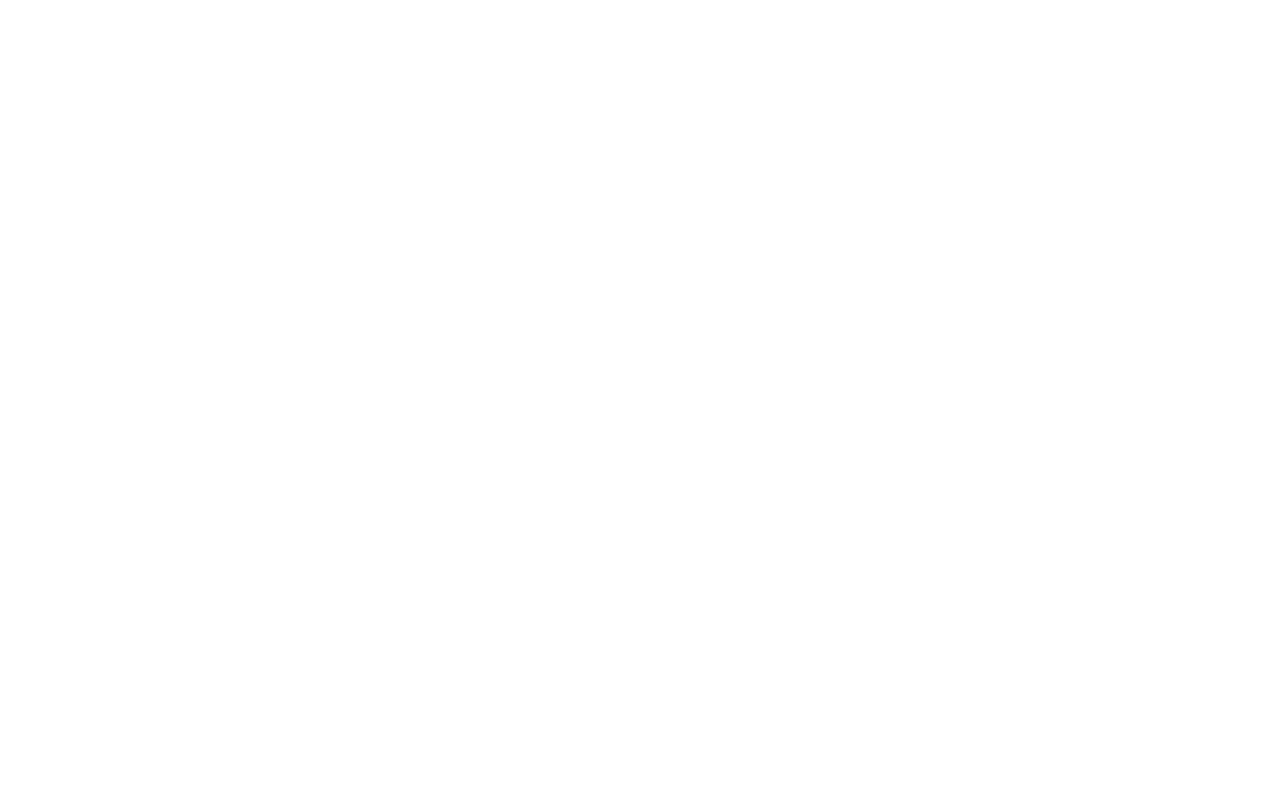
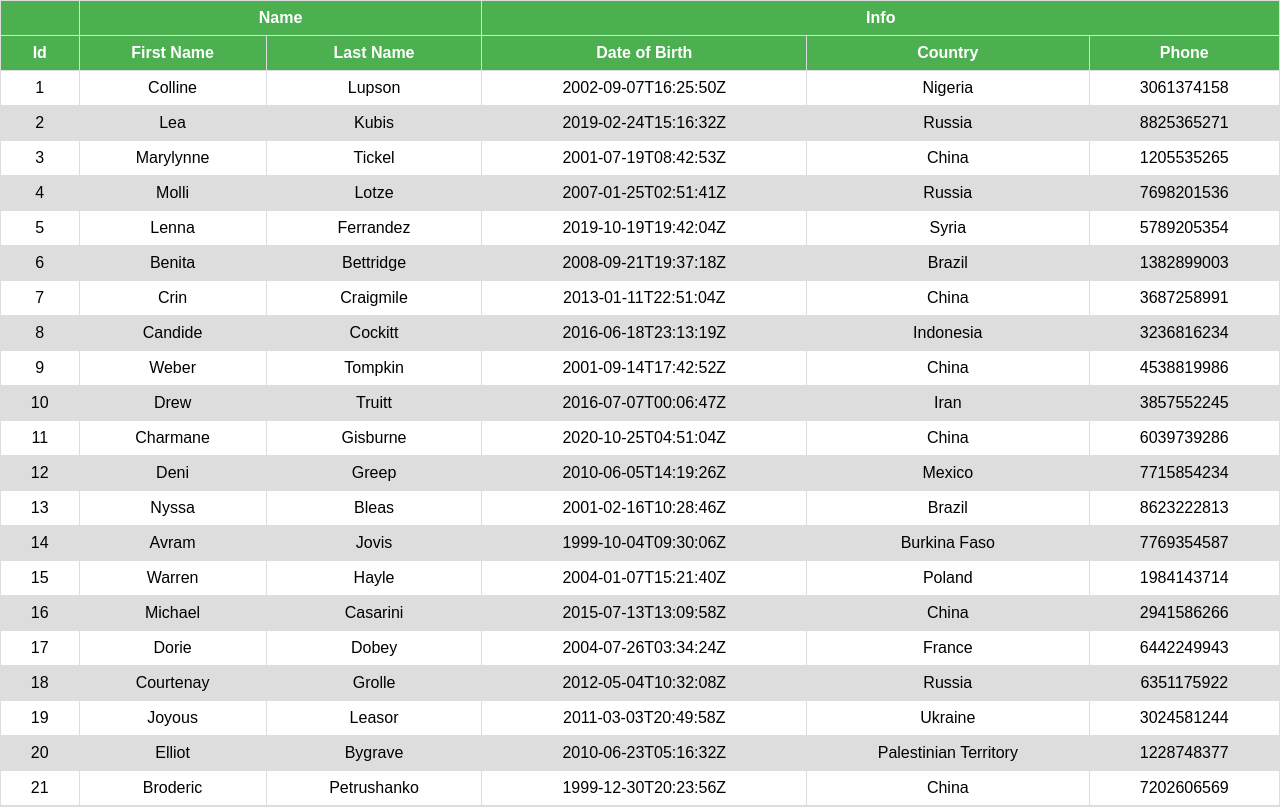
Before and after one commit to jahan-nusrat/formik-practice, a React (Create React App) app: page /table/grouped in a window 1280 px wide. Shown: the top 807 px of the page. Built offline with nearby package versions, Linux system fonts and the light colour scheme.

Commit message:
grouped column and sorting

```diff
--- a/package.json
+++ b/package.json
@@ -11,6 +11,7 @@
     "react": "^16.13.1",
     "react-datepicker": "^3.3.0",
     "react-dom": "^16.13.1",
+    "react-icons": "^4.1.0",
     "react-router-dom": "^5.2.0",
     "react-scripts": "3.4.3",
     "react-table": "^7.6.2",
--- a/src/App.css
+++ b/src/App.css
@@ -67,3 +67,8 @@
     background-color: #4caf50;
     color: #fff;
   }
+
+.reactIcon {
+  color: #000000;
+  margin-left: 5px;
+}
--- /dev/null
+++ b/src/components/React-Table/GroupedColTable.js
@@ -0,0 +1,62 @@
+import React, { useMemo } from 'react'
+import { useTable } from 'react-table'
+import DummyData from './dummy.json'
+import { GROUPED_COLUMNS } from './columns'
+
+const GroupedColTable = () => {
+    const columns = useMemo(() => GROUPED_COLUMNS, []);
+    const data = useMemo(() => DummyData, []);
+    const tableInstance =  useTable({
+        columns,
+        data
+    })
+
+    console.log(tableInstance)
+
+    const {
+        getTableProps,
+        getTableBodyProps,
+        headerGroups,
+        rows,
+        prepareRow
+    } = tableInstance
+
+    return (
+        <table {...getTableProps()}>
+            <thead>
+            {
+                headerGroups.map(headerGroup => (
+                    <tr {...headerGroup.getHeaderGroupProps()}>
+                        {
+                            headerGroup.headers.map(column => (
+                                <th {...column.getHeaderProps()}>
+                                    {column.render('Header')}
+                                </th>
+                            ))
+                        }
+                    </tr>
+                ))
+            }
+            </thead>
+            <tbody {...getTableBodyProps()}>
+                {
+                    rows.map(row => {
+                        prepareRow(row)
+                        return (
+                            <tr {...row.getRowProps()}>
+                                {
+                                    row.cells.map((cell)=>{
+                                        return <td {...cell.getCellProps()}>{cell.render('Cell')}</td>
+                                    })
+                                }
+                            </tr>
+                        )
+                    })
+                }
+
+            </tbody>
+        </table>
+    )
+}
+
+export default GroupedColTable
--- /dev/null
+++ b/src/components/React-Table/SortingTable.js
@@ -0,0 +1,64 @@
+import React, { useMemo } from 'react'
+import { useTable,useSortBy } from 'react-table'
+import DummyData from './dummy.json'
+import { GROUPED_COLUMNS } from './columns'
+import { FaCaretSquareDown, FaCaretSquareUp } from 'react-icons/fa'
+
+const SortingTable = () => {
+    const columns = useMemo(() => GROUPED_COLUMNS, []);
+    const data = useMemo(() => DummyData, []);
+    const {
+        getTableProps,
+        getTableBodyProps,
+        headerGroups,
+        rows,
+        prepareRow
+    } =  useTable({
+        columns,
+        data
+    },
+    useSortBy
+    )
+
+    return (
+        <table {...getTableProps()}>
+            <thead>
+            {
+                headerGroups.map(headerGroup => (
+                    <tr {...headerGroup.getHeaderGroupProps()}>
+                        {
+                            headerGroup.headers.map(column => (
+                                <th {...column.getHeaderProps(column.getSortByToggleProps())}>
+                                    {column.render('Header')}
+                                    <span>
+                                    { column.isSorted ? (column.isSortedDesc ? <FaCaretSquareDown className='reactIcon' />:<FaCaretSquareUp className='reactIcon' />) : ''}
+                                    </span>
+                                </th>
+                            ))
+                        }
+                    </tr>
+                ))
+            }
+            </thead>
+            <tbody {...getTableBodyProps()}>
+                {
+                    rows.map(row => {
+                        prepareRow(row)
+                        return (
+                            <tr {...row.getRowProps()}>
+                                {
+                                    row.cells.map((cell)=>{
+                                        return <td {...cell.getCellProps()}>{cell.render('Cell')}</td>
+                                    })
+                                }
+                            </tr>
+                        )
+                    })
+                }
+
+            </tbody>
+        </table>
+    )
+}
+
+export default SortingTable
--- a/src/components/React-Table/columns.js
+++ b/src/components/React-Table/columns.js
@@ -40,3 +40,48 @@ export const COLUMNS = [
         accessor : 'phone'
     },
 ]
+
+export const GROUPED_COLUMNS = [
+    {
+        Header : 'Id',
+        Footer : 'Id',
+        accessor : 'id'
+    },
+    {
+        Header : 'Name',
+        Footer : 'Name',
+        columns : [
+            {
+                Header : 'First Name',
+                Footer : 'First Name',
+                accessor : 'first_name'
+            },
+            {
+                Header : 'Last Name',
+                Footer : 'Last Name',
+                accessor : 'last_name'
+            },
+        ]
+    },
+    {
+        Header : 'Info',
+        Footer : 'Info',
+        columns : [
+            {
+                Header : 'Date of Birth',
+                Footer : 'Date of Birth',
+                accessor : 'date_of_birth'
+            },
+            {
+                Header : 'Country',
+                Footer : 'Country',
+                accessor : 'country'
+            },
+            {
+                Header : 'Phone',
+                Footer : 'Phone',
+                accessor : 'phone'
+            },
+        ]
+    }
+]
--- a/src/routes.js
+++ b/src/routes.js
@@ -1,6 +1,8 @@
 import FormikContainer from "./components/FormikContainer";
 import LoginForm from "./components/Login/LoginForm";
 import BasicTable from "./components/React-Table/BasicTable";
+import GroupedColTable from "./components/React-Table/GroupedColTable";
+import SortingTable from "./components/React-Table/SortingTable";
 import RegistrationForm from "./components/Registration/RegistrationForm";
 
 const routes = [
@@ -28,6 +30,18 @@ const routes = [
         component: BasicTable,
         exact : true
     },
+    {
+        path: '/table/grouped',
+        name: 'Grouped Column Component',
+        component: GroupedColTable,
+        exact : true
+    },
+    {
+        path: '/table/sorting-table',
+        name: 'Sorting Table Component',
+        component: SortingTable,
+        exact : true
+    }
 ]
 
 export default routes;
```
Also changed, not shown: 1 other file (tests, documents, lock files or other folders).
